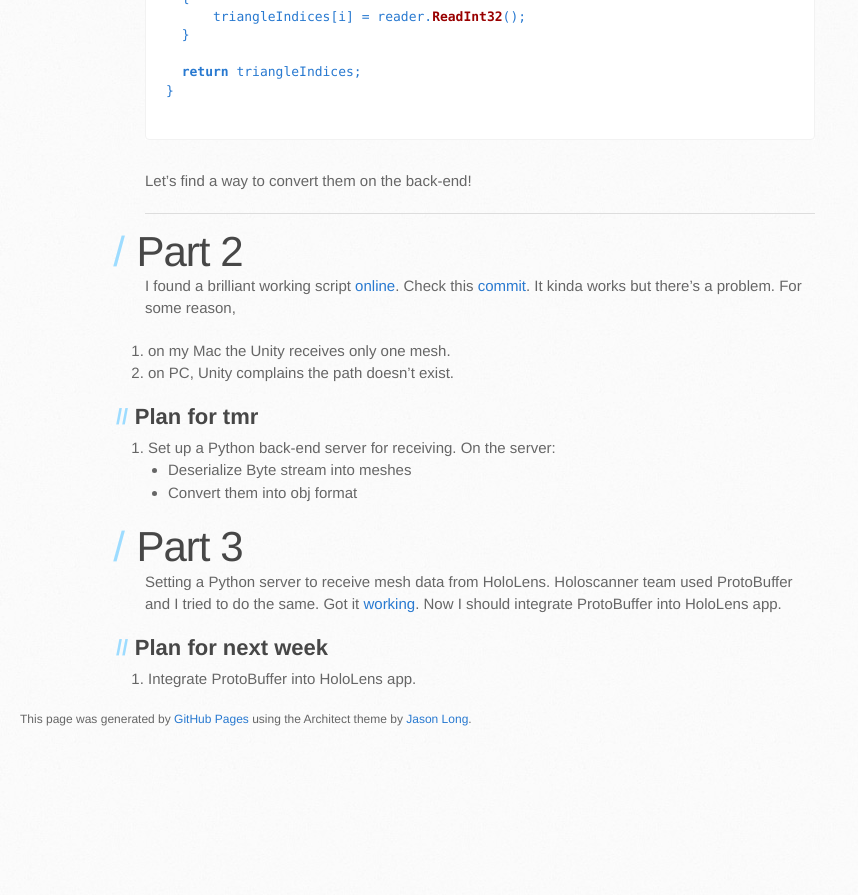
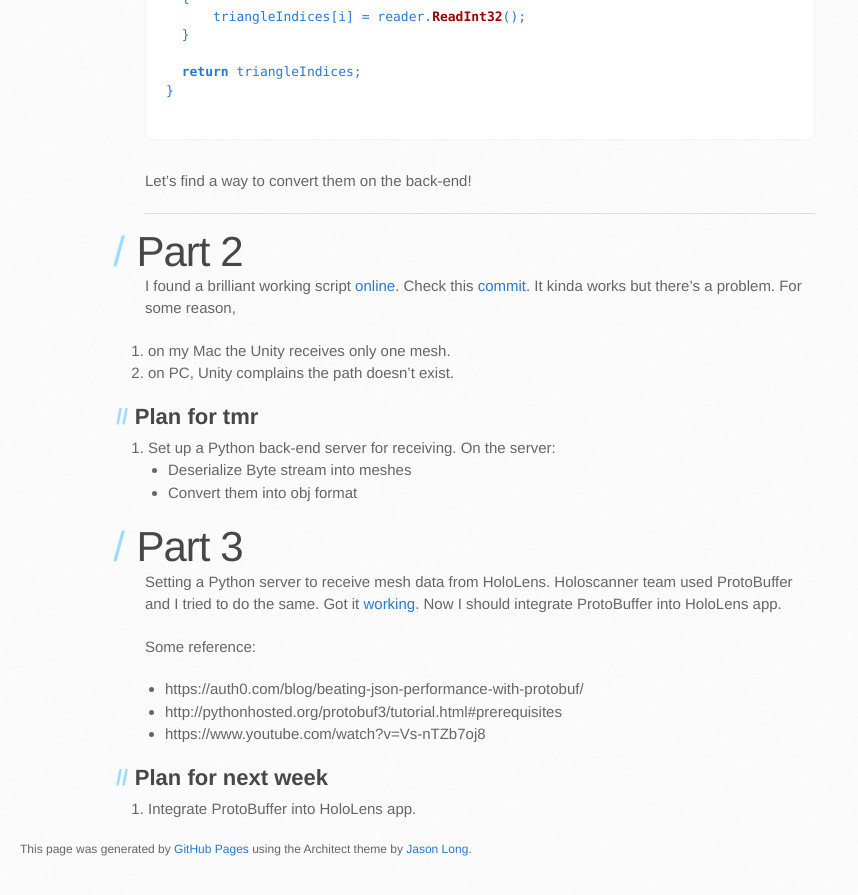
Before and after one commit to aalto-hololens-3D-scanning/aalto-hololens-3D-scanning.github.io, a Jekyll site: the page built from _posts/2017-04-11-week6.md, in a window 1280 px wide and 900 px high, scrolled down 2884 px. Shown: the top 895 px of the window, without its empty margins (0-858 px from the left). Built offline with Jekyll 4.4.1, drawn with Linux system fonts in a browser that asks for light colours; before the commit the page ends 3654 px from its top, so only the background shows below that.

Commit message:
Add part 3

```diff
--- a/_posts/2017-04-11-week6.md
+++ b/_posts/2017-04-11-week6.md
@@ -157,5 +157,10 @@ It kinda works but there's a problem. For some reason,
 # Part 3
 Setting a Python server to receive mesh data from HoloLens. Holoscanner team used ProtoBuffer and I tried to do the same. Got it [working](https://github.com/YoungxHelsinki/ProtoBufferPractice). Now I should integrate ProtoBuffer into HoloLens app.
 
+Some reference:
+- https://auth0.com/blog/beating-json-performance-with-protobuf/
+- http://pythonhosted.org/protobuf3/tutorial.html#prerequisites
+- https://www.youtube.com/watch?v=Vs-nTZb7oj8
+
 ## Plan for next week
 1. Integrate ProtoBuffer into HoloLens app.
```
